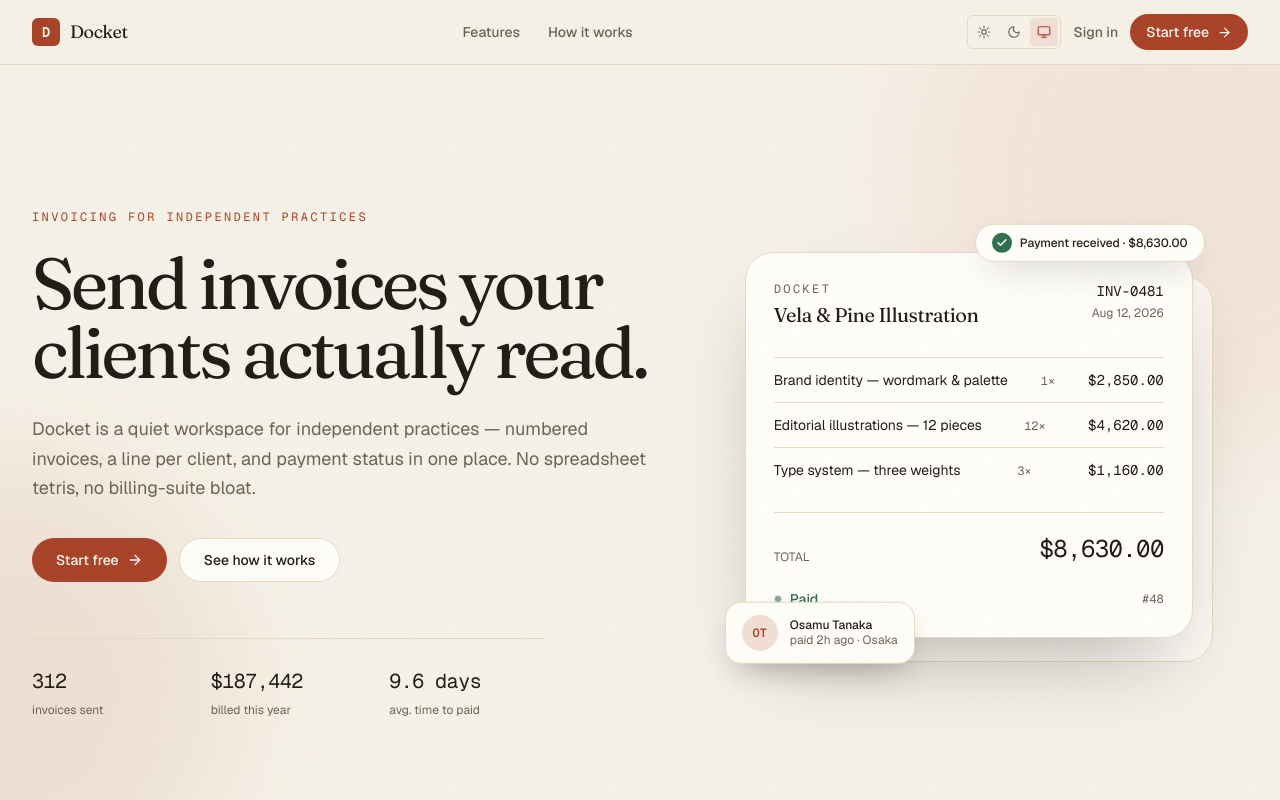
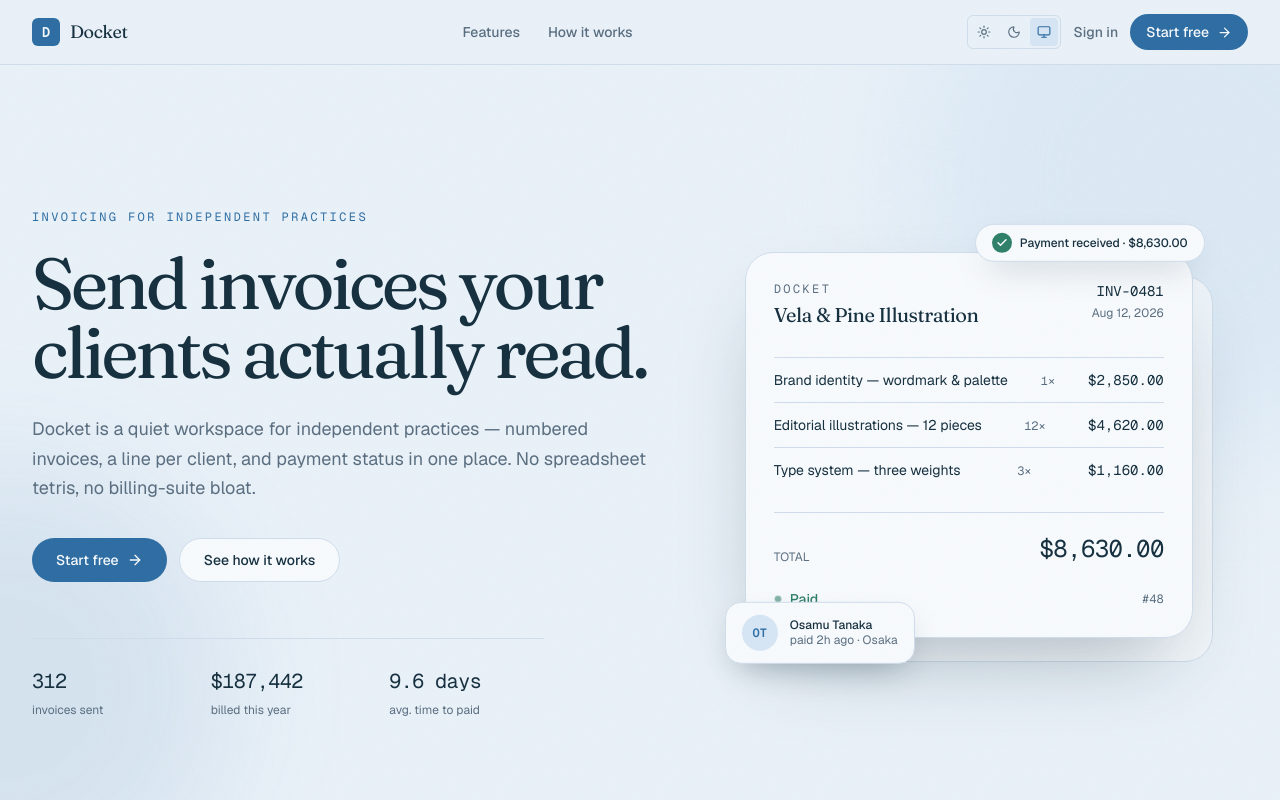
Before and after one commit to richaferry/docket, a Next.js app: page / in a window 1280 px wide. Shown: the top 800 px of the page. Built offline with nearby package versions, Linux system fonts and the light colour scheme.

Commit message:
Switch palette to light-blue theme (#10)

```diff
--- a/src/app/globals.css
+++ b/src/app/globals.css
@@ -1,23 +1,23 @@
 @import "tailwindcss";
 
 :root {
-  --paper: #f6f1e7;
-  --paper-raised: #fffdf8;
-  --ink: #211d16;
-  --ink-muted: #6b6455;
-  --line: #e3dac4;
+  --paper: #e9f1f8;
+  --paper-raised: #f7fafd;
+  --ink: #16303f;
+  --ink-muted: #5a6e80;
+  --line: #cfdcea;
 
-  --accent: #a84328;
-  --accent-ink: #fff8f2;
-  --accent-soft: #f1ded4;
+  --accent: #2e6da3;
+  --accent-ink: #f6fafd;
+  --accent-soft: #d6e5f4;
 
-  --success: #2f6f4e;
-  --success-soft: #e2ecdf;
-  --warning: #80641f;
-  --warning-soft: #f2ead1;
-  --danger: #af2c3e;
-  --danger-soft: #f2dbdf;
-  --neutral-soft: #ece6d6;
+  --success: #2f8068;
+  --success-soft: #dceee5;
+  --warning: #9a7a24;
+  --warning-soft: #f2ecd9;
+  --danger: #b3405a;
+  --danger-soft: #f5e0e5;
+  --neutral-soft: #dfe9f2;
 
   --radius: 0.375rem;
 
@@ -28,23 +28,23 @@
    explicitly picked "light" via the theme toggle (data-theme="light"). */
 @media (prefers-color-scheme: dark) {
   :root:not([data-theme="light"]) {
-    --paper: #17140d;
-    --paper-raised: #221e15;
-    --ink: #ece4d3;
-    --ink-muted: #a89d87;
-    --line: #35301f;
+    --paper: #0e1720;
+    --paper-raised: #17242f;
+    --ink: #e4edf5;
+    --ink-muted: #8fa4b8;
+    --line: #24354a;
 
-    --accent: #e0754f;
-    --accent-ink: #1c0f09;
-    --accent-soft: #3a2015;
+    --accent: #6ea8e0;
+    --accent-ink: #0b1a26;
+    --accent-soft: #1c3347;
 
-    --success: #7bbd94;
-    --success-soft: #1e2c22;
-    --warning: #d9b654;
-    --warning-soft: #2e2712;
-    --danger: #ea5570;
-    --danger-soft: #34171e;
-    --neutral-soft: #2a2519;
+    --success: #7cc4a6;
+    --success-soft: #173026;
+    --warning: #d9c26a;
+    --warning-soft: #30291a;
+    --danger: #ea6b80;
+    --danger-soft: #381d24;
+    --neutral-soft: #1c2b38;
 
     color-scheme: dark;
   }
@@ -52,23 +52,23 @@
 
 /* Explicit dark mode, chosen via the theme toggle regardless of system pref. */
 :root[data-theme="dark"] {
-  --paper: #17140d;
-  --paper-raised: #221e15;
-  --ink: #ece4d3;
-  --ink-muted: #a89d87;
-  --line: #35301f;
+  --paper: #0e1720;
+  --paper-raised: #17242f;
+  --ink: #e4edf5;
+  --ink-muted: #8fa4b8;
+  --line: #24354a;
 
-  --accent: #e0754f;
-  --accent-ink: #1c0f09;
-  --accent-soft: #3a2015;
+  --accent: #6ea8e0;
+  --accent-ink: #0b1a26;
+  --accent-soft: #1c3347;
 
-  --success: #7bbd94;
-  --success-soft: #1e2c22;
-  --warning: #d9b654;
-  --warning-soft: #2e2712;
-  --danger: #ea5570;
-  --danger-soft: #34171e;
-  --neutral-soft: #2a2519;
+  --success: #7cc4a6;
+  --success-soft: #173026;
+  --warning: #d9c26a;
+  --warning-soft: #30291a;
+  --danger: #ea6b80;
+  --danger-soft: #381d24;
+  --neutral-soft: #1c2b38;
 
   color-scheme: dark;
 }
--- a/src/components/landing/landing-hero.tsx
+++ b/src/components/landing/landing-hero.tsx
@@ -23,7 +23,7 @@
       />
 
       <div
-        className="anim-float absolute -right-3 -top-7 z-10 flex items-center gap-2 rounded-full border border-line bg-paper-raised px-4 py-2 shadow-[0_14px_34px_-14px_rgba(33,29,22,0.4)]"
+        className="anim-float absolute -right-3 -top-7 z-10 flex items-center gap-2 rounded-full border border-line bg-paper-raised px-4 py-2 shadow-[0_14px_34px_-14px_rgba(22,48,63,0.4)]"
       >
         <span className="flex h-5 w-5 items-center justify-center rounded-full bg-success text-paper-raised">
           <Check size={12} strokeWidth={3} aria-hidden="true" />
@@ -32,7 +32,7 @@
       </div>
 
       <div
-        className="anim-float absolute -bottom-7 -left-5 z-10 flex items-center gap-3 rounded-2xl border border-line bg-paper-raised px-4 py-3 shadow-[0_14px_34px_-14px_rgba(33,29,22,0.4)]"
+        className="anim-float absolute -bottom-7 -left-5 z-10 flex items-center gap-3 rounded-2xl border border-line bg-paper-raised px-4 py-3 shadow-[0_14px_34px_-14px_rgba(22,48,63,0.4)]"
         style={{ animationDelay: "1.4s" }}
       >
         <span
@@ -47,7 +47,7 @@
         </span>
       </div>
 
-      <div className="relative rounded-[1.75rem] border border-line bg-paper-raised p-7 shadow-[0_40px_80px_-30px_rgba(33,29,22,0.35)]">
+      <div className="relative rounded-[1.75rem] border border-line bg-paper-raised p-7 shadow-[0_40px_80px_-30px_rgba(22,48,63,0.35)]">
         <div className="flex items-start justify-between">
           <div>
             <p className="font-mono text-xs uppercase tracking-[0.2em] text-ink-muted">Docket</p>
--- a/src/lib/pdf/invoice-document.tsx
+++ b/src/lib/pdf/invoice-document.tsx
@@ -1,9 +1,9 @@
 import { Document, Page, Text, View, StyleSheet, renderToBuffer } from "@react-pdf/renderer";
 
-const INK = "#211d16";
-const MUTED = "#6b6455";
-const LINE = "#e3dac4";
-const ACCENT = "#b7492b";
+const INK = "#16303f";
+const MUTED = "#5a6e80";
+const LINE = "#cfdcea";
+const ACCENT = "#2e6da3";
 
 const styles = StyleSheet.create({
   page: { padding: 48, fontSize: 10, color: INK, fontFamily: "Helvetica" },
```
